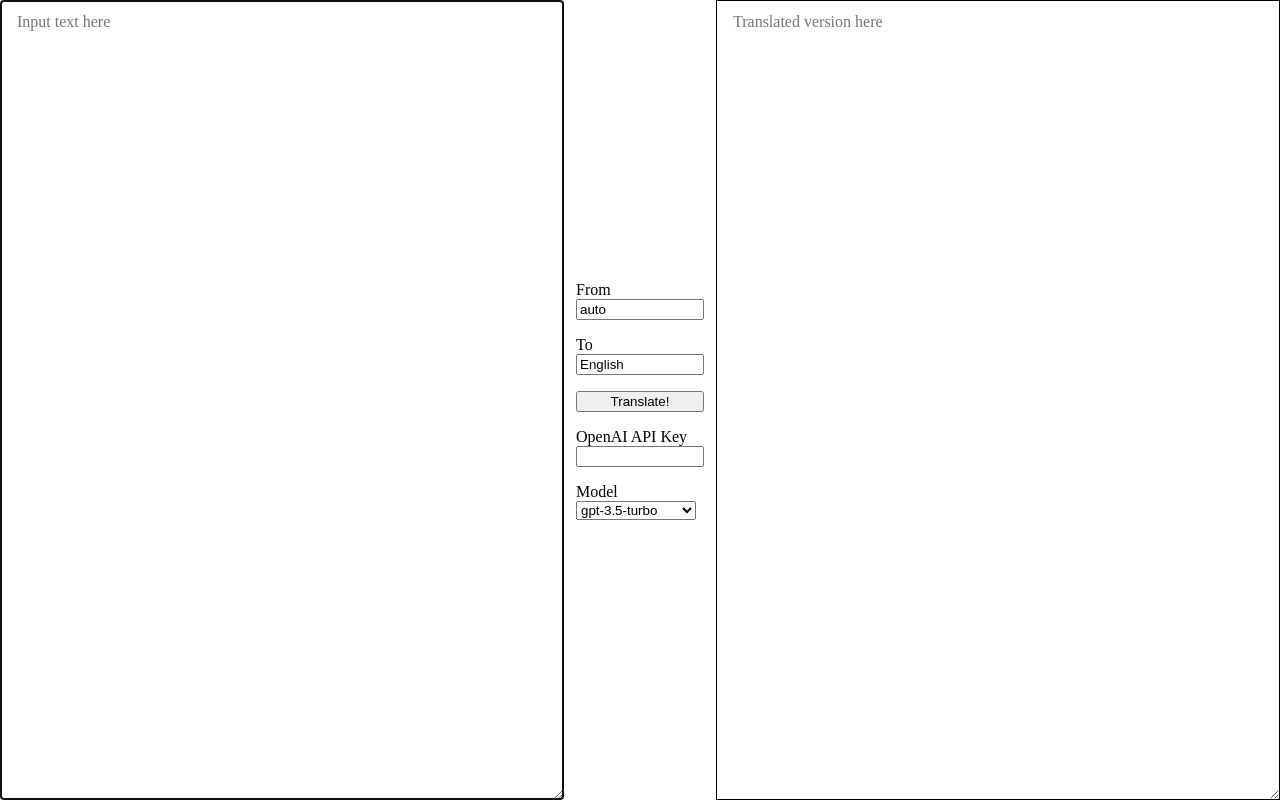
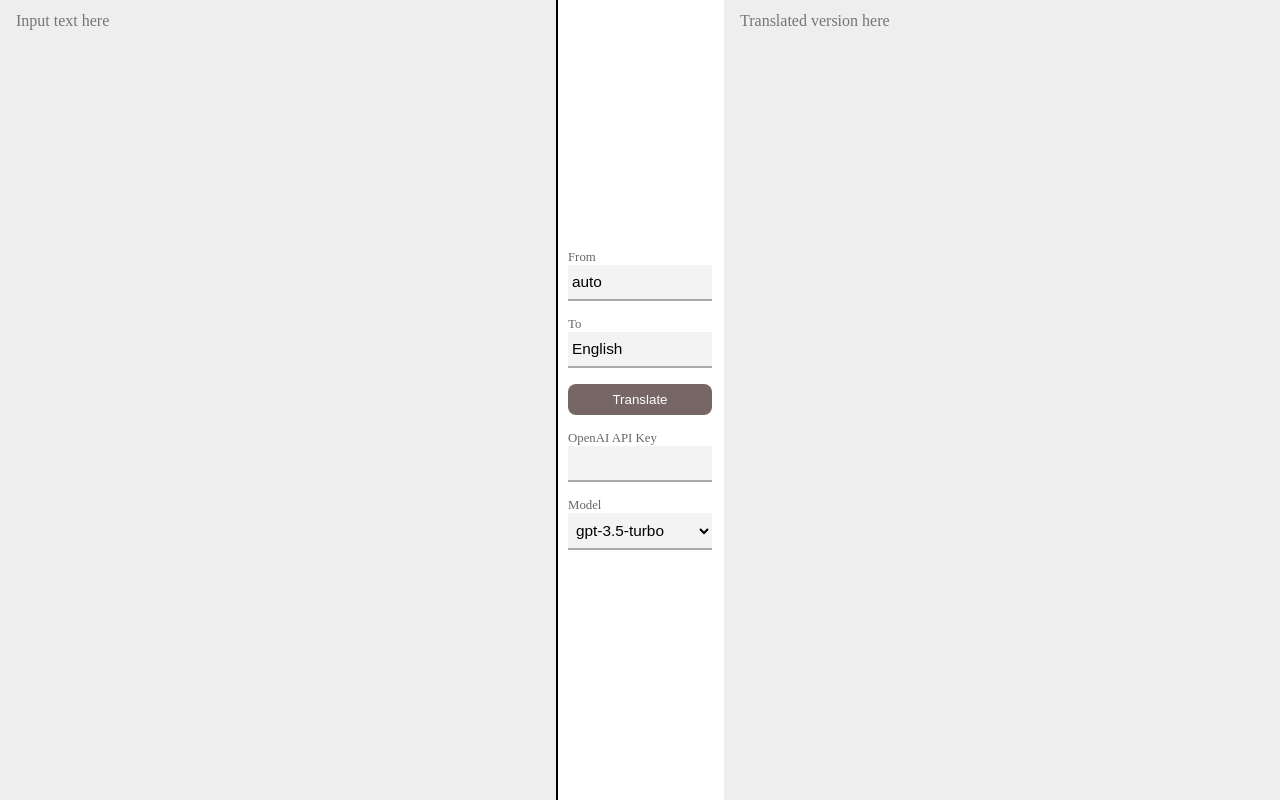
Before and after one commit to macrat/super-translator, a Svelte app: page / in a window 1280 px wide. Built offline with nearby package versions, Linux system fonts and the light colour scheme.

Commit message:
design: change page design

```diff
--- a/src/App.svelte
+++ b/src/App.svelte
@@ -115,7 +115,7 @@
   <form on:submit|preventDefault={() => run(true)}>
     <label>From<input bind:value={from} autocomplete="on" list="languages-from" on:change={saveSettings} /></label>
     <label>To<input bind:value={to} autocomplete="on" list="languages-to" on:change={saveSettings} /></label>
-    <button>Translate!</button>
+    <button>Translate</button>
     <label>OpenAI API Key<input bind:value={apikey} type="password" required on:change={saveSettings} /></label>
     <label>Model<select bind:value={model} on:change={saveSettings}>
       <option value="gpt-3.5-turbo">gpt-3.5-turbo</option>
@@ -162,7 +162,7 @@
     margin: 0;
     padding: 12px 16px;
     box-sizing: border-box;
-    border: 1px solid black;
+    border: 1px solid #000;
   }
 
   form {
@@ -174,9 +174,48 @@
   label, button {
     margin: 8px 0;
   }
+  input, select, button {
+    display: block;
+    width: 9rem;
+    box-sizing: border-box;
+  }
+  label {
+    font-size: 80%;
+    color: #666;
+  }
   input, select {
-    display: block;
-    width: 9em;
+    font-size: 120%;
+    border: none;
+    border-bottom: 2px solid #aaa;
+    padding: 8px 4px;
+    background-color: #f3f3f3;
+  }
+  input:focus, select:focus {
+    border-bottom: 2px solid #000;
+    outline: none;
+  }
+  button {
+    color: #fff;
+    background-color: #766;
+    padding: 8px 4px;
+    border: none;
+    border-radius: 8px;
+  }
+  button:focus {
+    outline: 1px solid #000;
+    box-shadow: 3px 3px 3px rgba(0, 0, 0, .4);
+  }
+  button:active {
+    box-shadow: 4px 4px 4px rgba(0, 0, 0, .4);
+  }
+  textarea {
+    border: none;
+    resize: none;
+    color: #333;
+    background-color: #eee;
+  }
+  textarea:focus {
+    outline: 2px solid #000;
   }
 
   @media (max-width: 720px) {
@@ -202,6 +241,31 @@
       width: 100%;
     }
   }
+
+  @media (prefers-color-scheme: dark) {
+    main {
+      background-color: #111;
+    }
+    label {
+      color: #aaa;
+    }
+    input, select, textarea {
+      color: #eee;
+      background-color: #333;
+    }
+    input, select {
+      border-bottom-color: #999;
+    }
+    input:focus, select:focus {
+      border-bottom-color: #f0f0f0;
+    }
+    button:focus {
+      outline-color: white;
+    }
+    textarea:focus {
+      outline: 1px solid #aaa;
+    }
+  }
 </style>
 
 <svelte:window on:popstate={loadQuery} />
```
